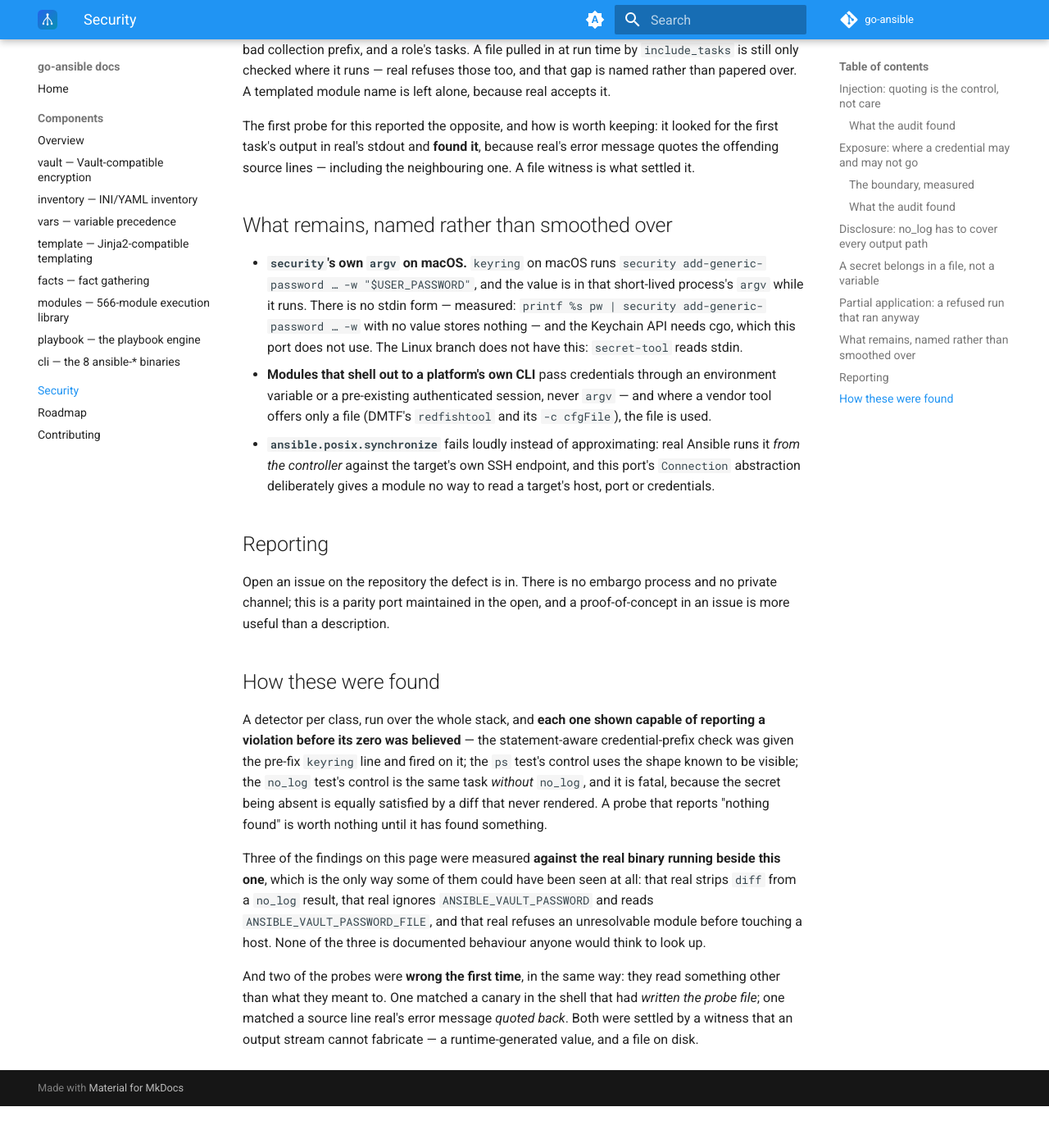
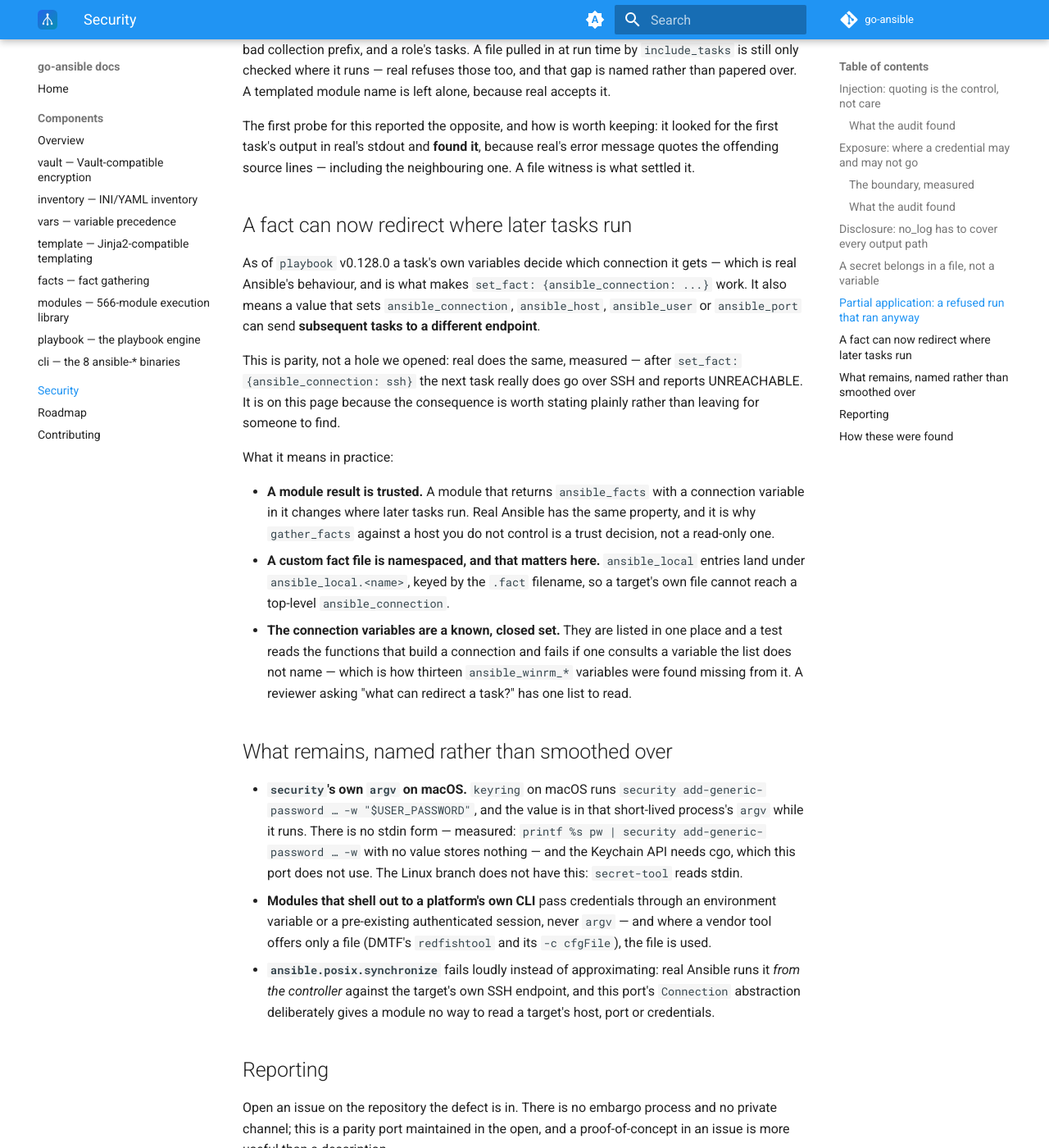
Before and after one commit to go-ansible/docs, an MkDocs documentation site: the page built from docs/security.md, in a window 1280 px wide and 1400 px high, scrolled down 3755 px. Shown: the whole window at 82% size. Built offline with MkDocs 1.6.1 and Material for MkDocs 9.7.7, drawn with Linux system fonts in a browser that asks for light colours; the version menu is left out; before the commit the page ends 5104 px from its top, so only the background shows below that.

Commit message:
Security: a fact can now redirect where later tasks run (#71)
playbook v0.128.0 made a task's own variables decide which connection it
gets - real Ansible's behaviour, and what makes set_fact with
ansible_connection work. It also means a value setting
ansible_connection/host/user/port can send subsequent tasks to a
different endpoint.

This is parity, not a hole we opened: real does the same, measured. It is
on the page because the consequence is worth stating plainly rather than
leaving for someone to find.

Names the three things a reader needs: a module result is trusted;
ansible_local is namespaced so a target's own fact file cannot reach a
top-level ansible_connection; and the connection variables are a known,
closed set with a test that reads the code and fails when the list falls
behind - which is how thirteen ansible_winrm_* were found missing.

Co-authored-by: Claude Opus 5 <noreply@anthropic.com>

```diff
--- a/docs/security.md
+++ b/docs/security.md
@@ -173,6 +173,35 @@ looked for the first task's output in real's stdout and **found it**, because
 real's error message quotes the offending source lines — including the
 neighbouring one. A file witness is what settled it.
 
+## A fact can now redirect where later tasks run
+
+As of `playbook` v0.128.0 a task's own variables decide which connection
+it gets — which is real Ansible's behaviour, and is what makes
+`set_fact: {ansible_connection: ...}` work. It also means a value that
+sets `ansible_connection`, `ansible_host`, `ansible_user` or `ansible_port`
+can send **subsequent tasks to a different endpoint**.
+
+This is parity, not a hole we opened: real does the same, measured — after
+`set_fact: {ansible_connection: ssh}` the next task really does go over
+SSH and reports UNREACHABLE. It is on this page because the consequence is
+worth stating plainly rather than leaving for someone to find.
+
+What it means in practice:
+
+- **A module result is trusted.** A module that returns `ansible_facts`
+  with a connection variable in it changes where later tasks run. Real
+  Ansible has the same property, and it is why `gather_facts` against a
+  host you do not control is a trust decision, not a read-only one.
+- **A custom fact file is namespaced, and that matters here.**
+  `ansible_local` entries land under `ansible_local.<name>`, keyed by the
+  `.fact` filename, so a target's own file cannot reach a top-level
+  `ansible_connection`.
+- **The connection variables are a known, closed set.** They are listed
+  in one place and a test reads the functions that build a connection and
+  fails if one consults a variable the list does not name — which is how
+  thirteen `ansible_winrm_*` variables were found missing from it. A
+  reviewer asking "what can redirect a task?" has one list to read.
+
 ## What remains, named rather than smoothed over
 
 - **`security`'s own `argv` on macOS.** `keyring` on macOS runs
```
